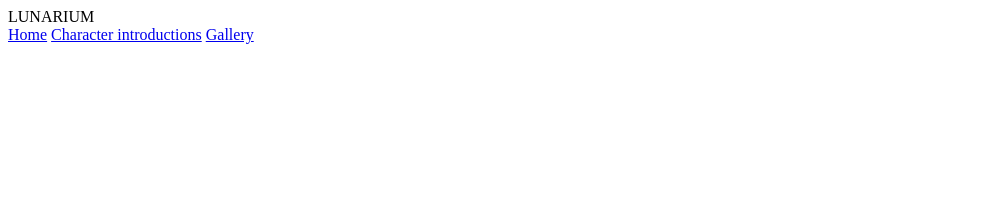
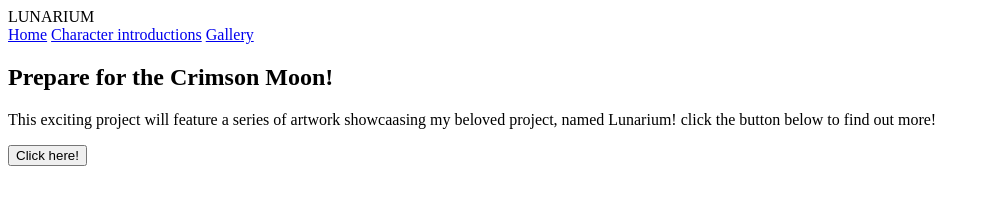
Before and after one commit to DeniSan10/github-exercise, a plain HTML site: page index.html in a window 1280 px wide. Shown: the whole page, without its empty margins (0-990 px from the left). Drawn offline with Linux system fonts and the light colour scheme.

Commit message:
created a simple section tag including its contents

```diff
--- a/index.html
+++ b/index.html
@@ -15,5 +15,14 @@
         <a href="#">Gallery</a>
     </div>
 </nav>
+<section class="mainsec">
+
+    <div class="mainsec container">
+        <div class="left column">
+        <h1>Prepare for the Crimson Moon!</h1>
+    <p>This exciting project will feature a series of artwork showcaasing my beloved project, named Lunarium! click the button below to find out more!</p>
+<button>Click here!</button>
+</div></div>
+</section>
 </body>
 </html>
```
